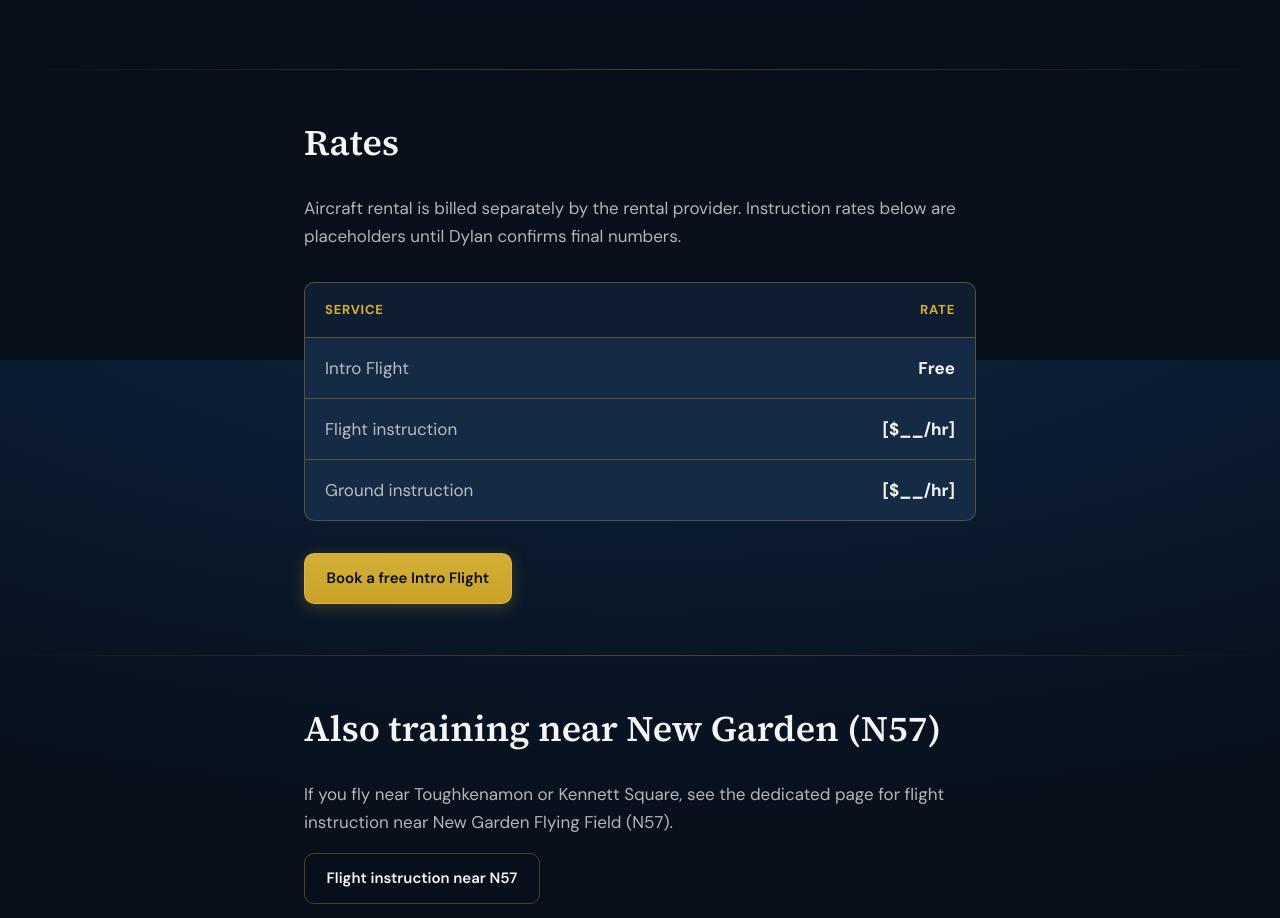
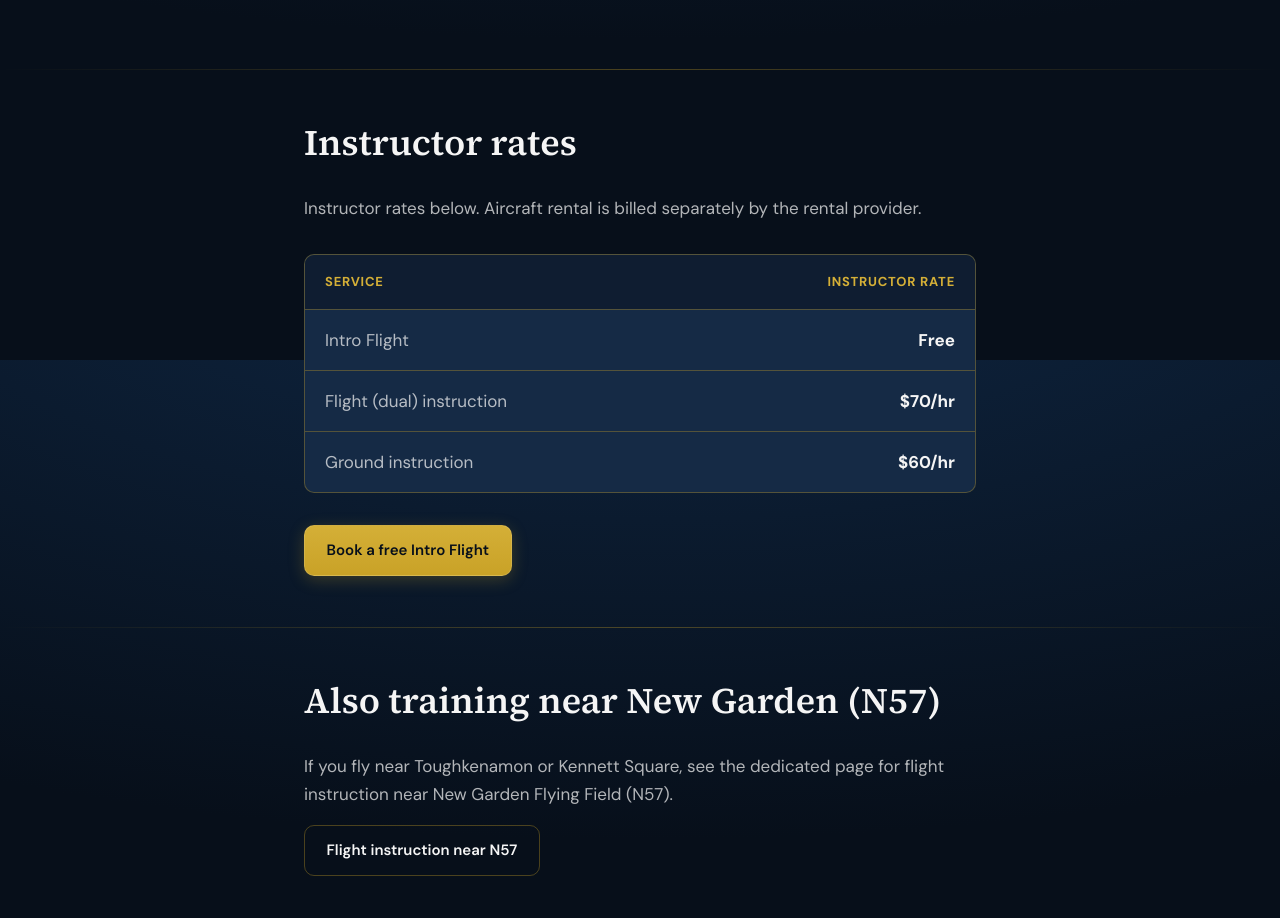
Before and after one commit to dylanflogaus/Flogaus-Aviation, a React (Vite) app: page / in a window 1280 px wide. Shown: the part 2040-2958 px from the top of the page. Built offline with nearby package versions, Linux system fonts and the light colour scheme.

Commit message:
Set instructor rates: $70/hr dual flight, $60/hr ground
Replace rate placeholders with confirmed pricing and label the homepage
section as instructor rates with separate aircraft rental note.

Co-authored-by: dylanflogaus <dylanflogaus@users.noreply.github.com>

```diff
--- a/src/config/site.ts
+++ b/src/config/site.ts
@@ -22,5 +22,5 @@ export const SEO_LOCATION_DESCRIPTION = `near ${HOME_AIRPORT_NAME}, serving the
 
 export const INTRO_FLIGHT_CAL_PATH = "dflogaus/intro-flight";
 
-export const FLIGHT_LESSON_RATE_PLACEHOLDER = "[$__/hr]";
-export const GROUND_LESSON_RATE_PLACEHOLDER = "[$__/hr]";
+export const FLIGHT_DUAL_INSTRUCTION_RATE = "$70/hr";
+export const GROUND_INSTRUCTION_RATE = "$60/hr";
--- a/src/pages/Home.tsx
+++ b/src/pages/Home.tsx
@@ -2,8 +2,8 @@ import { Link } from "react-router-dom";
 import { Hero } from "../components/Hero";
 import { INSTRUCTOR_CREDENTIALS } from "../config/credentials";
 import {
-  FLIGHT_LESSON_RATE_PLACEHOLDER,
-  GROUND_LESSON_RATE_PLACEHOLDER,
+  FLIGHT_DUAL_INSTRUCTION_RATE,
+  GROUND_INSTRUCTION_RATE,
   SERVICE_AREA_PHRASE,
 } from "../config/site";
 
@@ -85,15 +85,14 @@ export function Home() {
       <hr className="gold-rule" />
       <section className="section section--tight" aria-labelledby="pricing-heading">
         <div className="container content-measure">
-          <h2 id="pricing-heading">Rates</h2>
+          <h2 id="pricing-heading">Instructor rates</h2>
           <p className="section__lede">
-            Aircraft rental is billed separately by the rental provider. Instruction rates below are placeholders
-            until Dylan confirms final numbers.
+            Instructor rates below. Aircraft rental is billed separately by the rental provider.
           </p>
-          <div className="pricing-table" role="table" aria-label="Instruction rates">
+          <div className="pricing-table" role="table" aria-label="Instructor rates">
             <div className="pricing-table__row pricing-table__row--head" role="row">
               <span role="columnheader">Service</span>
-              <span role="columnheader">Rate</span>
+              <span role="columnheader">Instructor rate</span>
             </div>
             <div className="pricing-table__row" role="row">
               <span role="cell">Intro Flight</span>
@@ -102,15 +101,15 @@ export function Home() {
               </span>
             </div>
             <div className="pricing-table__row" role="row">
-              <span role="cell">Flight instruction</span>
+              <span role="cell">Flight (dual) instruction</span>
               <span role="cell">
-                <strong>{FLIGHT_LESSON_RATE_PLACEHOLDER}</strong>
+                <strong>{FLIGHT_DUAL_INSTRUCTION_RATE}</strong>
               </span>
             </div>
             <div className="pricing-table__row" role="row">
               <span role="cell">Ground instruction</span>
               <span role="cell">
-                <strong>{GROUND_LESSON_RATE_PLACEHOLDER}</strong>
+                <strong>{GROUND_INSTRUCTION_RATE}</strong>
               </span>
             </div>
           </div>
```
